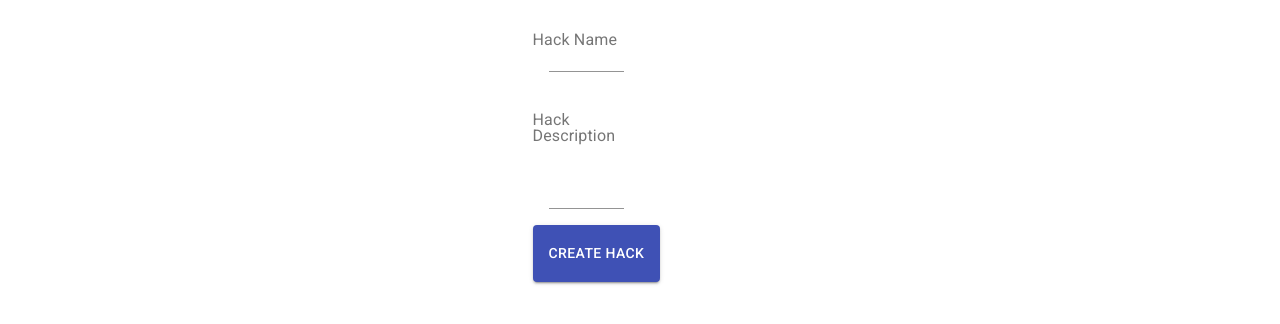
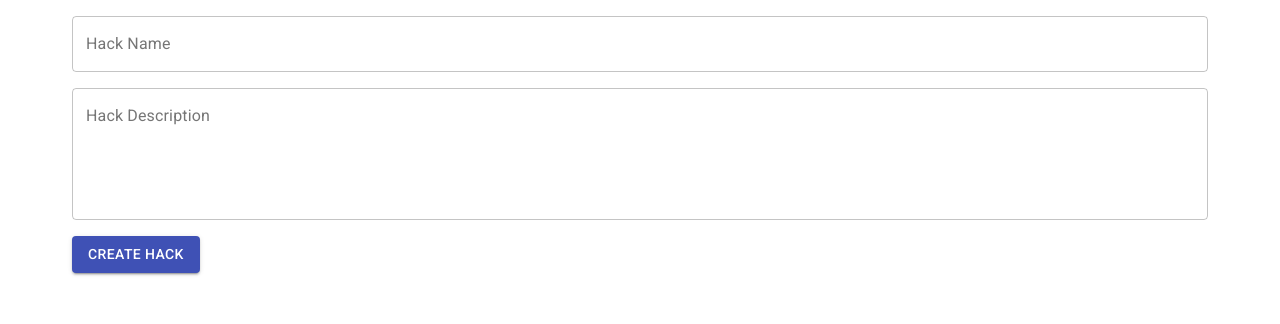
Before and after one commit to hackthehack/hack-zero-v2, a React (Create React App) app: page / in a window 1280 px wide. Shown: the top 324 px of the page. Built offline with nearby package versions, Linux system fonts and the light colour scheme.

Commit message:
Added Axios Call to backend database and working field layout

```diff
--- a/package.json
+++ b/package.json
@@ -8,6 +8,7 @@
     "@testing-library/jest-dom": "^4.2.4",
     "@testing-library/react": "^9.5.0",
     "@testing-library/user-event": "^7.2.1",
+    "axios": "^0.19.2",
     "react": "^16.13.0",
     "react-dom": "^16.13.0",
     "react-router": "^5.1.2",
--- a/src/App.js
+++ b/src/App.js
@@ -6,7 +6,9 @@ function App() {
 	return (
 		<BrowserRouter>
 			<Switch>
-				<Route path='/' component={CreateHack}/>
+				<Route path='/'>
+					<CreateHack/>
+				</Route>
 			</Switch>
 		</BrowserRouter>
 	);
--- a/src/components/create-hack.js
+++ b/src/components/create-hack.js
@@ -1,20 +1,29 @@
-import React from "react"
+import React, {useState} from "react"
+
 import Button from '@material-ui/core/Button';
 import Grid from '@material-ui/core/Grid'
-import TextField from '@material-ui/core/TextField';
+
+import OutlinedInput from '@material-ui/core/OutlinedInput';
+import InputLabel from '@material-ui/core/InputLabel';
+import FormControl from '@material-ui/core/FormControl';
+import Paper from '@material-ui/core/Paper'
+import Typography from '@material-ui/core/Typography'
 import { makeStyles } from '@material-ui/core/styles'
+import Axios from "axios";
+
 
 const useStyles = makeStyles(theme => ({
     root: {
       flexGrow: 1,
     },
     field: {
-      padding: theme.spacing(2),
+      padding: theme.spacing(1),
       textAlign: 'left',
       color: theme.palette.text.secondary,
+      width: '90vw',
     },
     button: {
-        padding: theme.spacing(2)
+        margin: theme.spacing(1)
     }
   }));
 
@@ -23,43 +32,91 @@ function CreateHack(){
 
     const classes = useStyles()
 
+    let [, title, description, show] = useState()
+
     const handleChange = event =>{
-        console.log(event.target.value)
+        if(event.target.name === 'title'){
+            title = event.target.value
+        } else{
+            description = event.target.value
+        }
     }
 
     const handleClick = event => {
-        console.log("Button Clicked")
+        show = true;
+        const obj = {
+            title: title,
+            description: description,
+            goal: "temp"
+        }
+        Axios.post('http://localhost:3001/addhack',obj).then(res =>{
+            console.log(res)
+        })
+
+
+        console.log('Hack: '+title+"\nDescription: "+description)
+        console.log(show)
     }
+
+    // const renderHack = () =>{
+    //     if(show === true){
+    //         return(
+    //             <Grid container
+    //                 direction="column"
+    //                 justify="center"
+    //                 alignItems="stretch"
+    //                 alignContent="center">
+    //                 <Paper elevation={2}>
+    //                     <Typography variant="h2" component="h2">
+    //                         {title}
+    //                     </Typography>
+    //                     <Typography variant="h4" component="h4">
+    //                         {description}
+    //                     </Typography>
+    //                 </Paper>
+    //             </Grid>
+    //         )
+    //     }
+    //     return null
+    // }
 
     return(
         <div className={classes.root}>
-            <Grid container
-            direction="column"
-            justify="center"
-            alignItems="center">
-                <form noValidate autoComplete='false'>
-                    <Grid item xs={6}>
-                        <TextField
-                        className={classes.field}
-                        label="Hack Name"
-                        onChange={handleChange}></TextField>
+            <form width={1} noValidate autoComplete='false'>
+                <Grid container
+                direction="column"
+                justify="center"
+                alignItems="stretch"
+                alignContent="center">
+                    <Grid className={classes.field} item xs={12}>
+                        <FormControl fullWidth variant='outlined'>
+                            <InputLabel htmlFor='outlined-adornment-amount'>Hack Name</InputLabel>
+                            <OutlinedInput
+                                name='title'
+                                onChange={handleChange}
+                                labelWidth={85}>
+                            </OutlinedInput>
+                        </FormControl>
                     </Grid>
-                    <Grid item xs={6}>
-                        <TextField
-                        className={classes.field}
-                        label="Hack Description"
-                        multiline
-                        rows="4"
-                        onChange={handleChange}>
-                        </TextField>
+                    <Grid className={classes.field} item xs>
+                        <FormControl fullWidth variant='outlined'>
+                            <InputLabel htmlFor='outlined-adornment-amount'>Hack Description</InputLabel>
+                            <OutlinedInput
+                                name='description'
+                                onChange={handleChange}
+                                multiline
+                                rows={5}
+                                labelWidth={125}>
+                            </OutlinedInput>
+                        </FormControl>
                     </Grid>
                     <Grid item xs>
                         <Button className={classes.button} onClick={handleClick} variant='contained' color='primary'>
                             Create Hack
                         </Button>
                     </Grid>
-                </form>
-            </Grid>
+                </Grid>
+            </form>
         </div>
     )
 }
```
Also changed, not shown: 1 other file (tests, documents, lock files or other folders).
